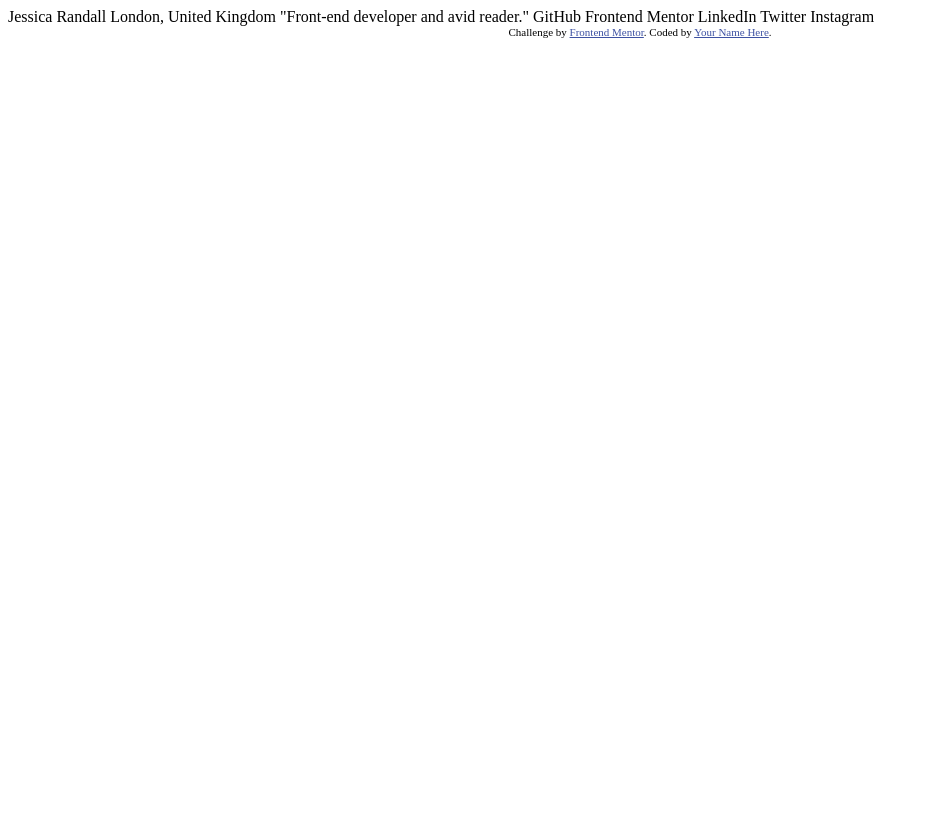
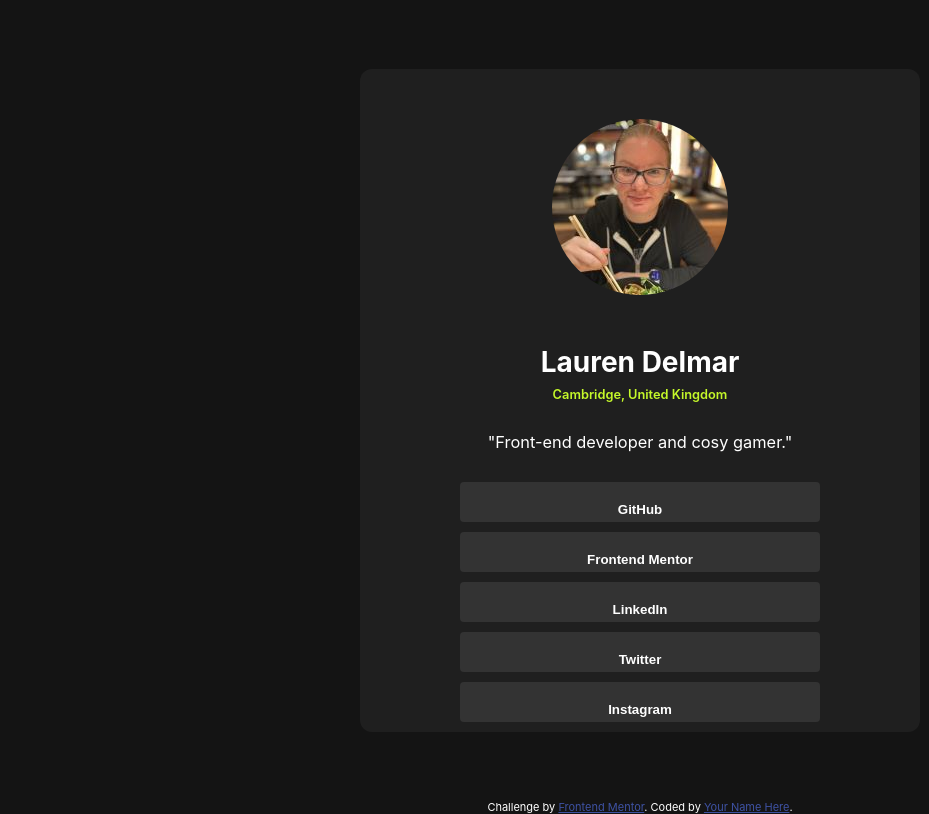
Before and after one commit to lrdelmar/social-links-profile, a plain HTML site: page index.html in a window 1280 px wide. Shown: the whole page, without its empty margins (0-929 px from the left). Drawn offline with Linux system fonts and the light colour scheme; a web font is replaced by a local one.

Commit message:
Updated html.index and style.css
Restructured HTML file and added classes. Started on CSS styling.

```diff
--- a/index.html
+++ b/index.html
@@ -1,34 +1,63 @@
 <!DOCTYPE html>
 <html lang="en">
   <head>
-  <meta charset="UTF-8">
-  <meta name="viewport" content="width=device-width, initial-scale=1.0"> <!-- displays site properly based on user's device -->
-
-  <link rel="icon" type="image/png" sizes="32x32" href="./assets/images/favicon-32x32.png">
+    <meta charset="UTF-8" />
+    <meta name="viewport" content="width=device-width, initial-scale=1.0" />
+    <!-- displays site properly based on user's device -->
+    <link rel="stylesheet" href="./style/style.css" />
+    <link rel="stylesheet" href="./style/queries.css" />
+    <link
+      rel="icon"
+      type="image/png"
+      sizes="32x32"
+      href="./assets/images/favicon-32x32.png"
+    />
 
     <title>Frontend Mentor | Social links profile</title>
 
     <!-- Feel free to remove these styles or customise in your own stylesheet 👍 -->
     <style>
-    .attribution { font-size: 11px; text-align: center; }
-    .attribution a { color: hsl(228, 45%, 44%); }
+      .attribution {
+        font-size: 11px;
+        text-align: center;
+      }
+      .attribution a {
+        color: hsl(228, 45%, 44%);
+      }
     </style>
   </head>
   <body>
-
-  Jessica Randall
-  London, United Kingdom
-  "Front-end developer and avid reader."
-
-  GitHub
-  Frontend Mentor
-  LinkedIn
-  Twitter
-  Instagram
-
+    <main>
+      <div class="container">
+        <div class="social-card">
+          <div class="profile">
+            <img
+              src="./assets/images/Lauren-Delmar-avatar.jpg"
+              alt="profile picture of Lauren"
+            />
+            <h1 class="profile-name">Lauren Delmar</h1>
+            <h2 class="profile-location">Cambridge, United Kingdom</h2>
+            <h3 class="profile-description">
+              "Front-end developer and cosy gamer."
+            </h3>
+          </div>
+          <div class="social-links">
+            <button class="button-link">GitHub</button>
+            <button class="button-link">Frontend Mentor</button>
+            <button class="button-link">LinkedIn</button>
+            <button class="button-link">Twitter</button>
+            <button class="button-link">Instagram</button>
+          </div>
+        </div>
+      </div>
+    </main>
+    <footer>
       <div class="attribution">
-    Challenge by <a href="https://www.frontendmentor.io?ref=challenge" target="_blank">Frontend Mentor</a>.
-    Coded by <a href="#">Your Name Here</a>.
+        Challenge by
+        <a href="https://www.frontendmentor.io?ref=challenge" target="_blank"
+          >Frontend Mentor</a
+        >. Coded by <a href="#">Your Name Here</a>.
       </div>
+    </footer>
   </body>
 </html>
--- /dev/null
+++ b/style/queries.css
@@ -0,0 +1,5 @@
+@media screen and (max-width: 1440px) {
+}
+
+@media screen and (max-width: 376px) {
+}
--- /dev/null
+++ b/style/style.css
@@ -0,0 +1,86 @@
+@font-face {
+  font-family: "Inter";
+  src: local("Inter"), url(../assets/fonts/Inter-VariableFont_slnt\wght.ttf);
+}
+
+*,
+*:before,
+*:after {
+  margin: 0;
+  padding: 0;
+  box-sizing: border-box;
+  -moz-box-sizing: border-box;
+}
+
+body {
+  font-size: 14px;
+  font-family: "Inter", sans-serif;
+  background-color: hsl(0, 0%, 8%);
+  color: hsl(0, 0%, 100%);
+}
+
+.container {
+  display: flex;
+  max-width: 100%;
+  min-height: 100vh;
+  align-items: center;
+  justify-content: center;
+}
+
+.social-card {
+  width: 560px;
+  background-color: hsl(0, 0%, 12%);
+  border-radius: 12px;
+  text-align: center;
+}
+
+.profile img {
+  border-radius: 100%;
+  padding: 50px;
+  display: block;
+  margin: auto;
+}
+
+.profile-name {
+  margin-bottom: 8px;
+  font-weight: 700;
+}
+
+.profile-location {
+  color: hsl(75, 94%, 57%);
+  margin-bottom: 30px;
+  font-size: 0.8rem;
+  font-weight: 600;
+}
+
+.profile-description {
+  margin-bottom: 30px;
+  font-weight: 400;
+}
+
+.social-links {
+  display: flex;
+  flex-direction: column;
+  align-items: center;
+  text-align: center;
+}
+
+.button-link {
+  background-color: hsl(0, 0%, 20%);
+  border: none;
+  width: 360px;
+  height: 30px;
+  border-radius: 4px;
+  color: hsl(0, 0%, 100%);
+  font-weight: 600;
+  padding: 20px 0;
+  margin-bottom: 10px;
+}
+
+.attribution {
+  font-size: 11px;
+  text-align: center;
+}
+.attribution a {
+  color: hsl(228, 45%, 44%);
+}
```
Also changed, not shown: assets/images/Lauren-Delmar-avatar.jpg (added), assets/images/avatar-jessica.jpeg (deleted), 1 other file. Lines whose indentation alone changed are shown as unchanged.
